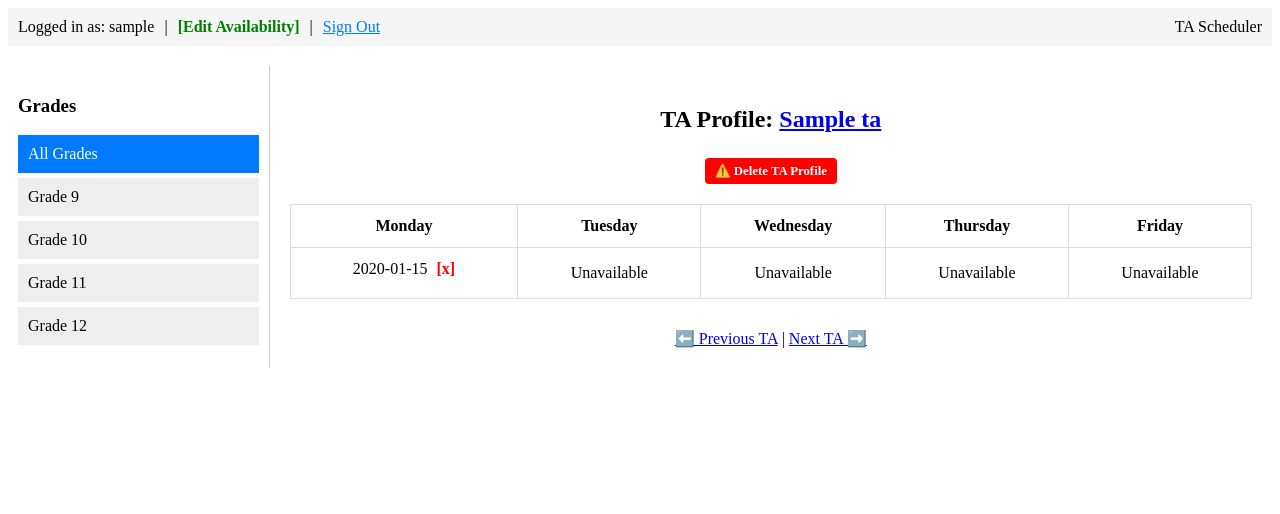
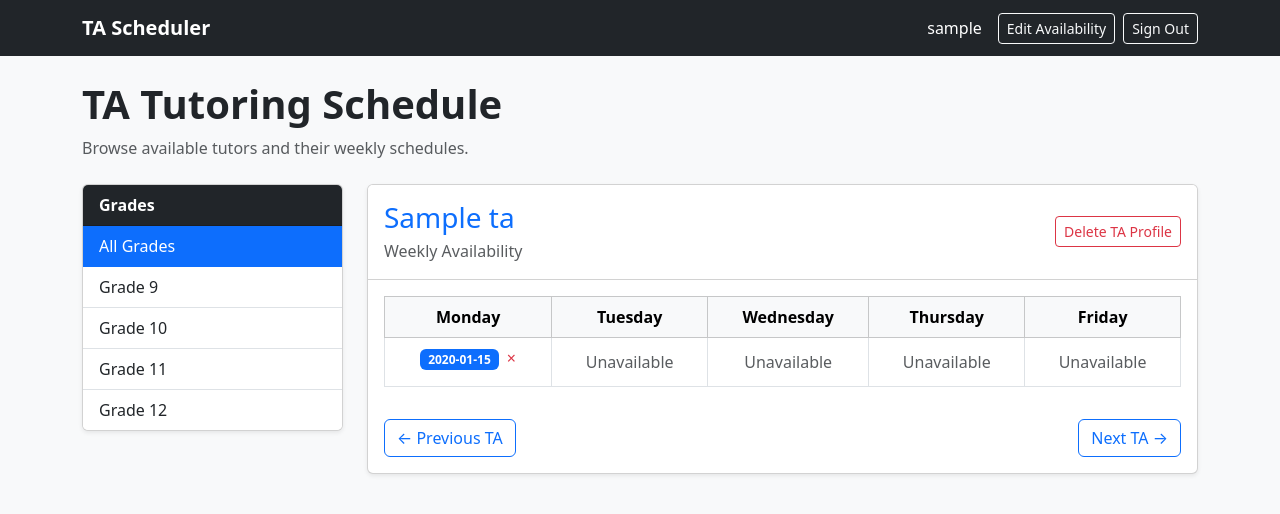
Before and after one commit to BLNassour/Tutoring-App, a Django app: page / in a window 1280 px wide. Shown: the top 514 px of the page. Run offline with Django 5.2, Linux system fonts and the light colour scheme; a user stored in the database is signed in; tables that the repository leaves empty hold one stand-in row (values such as "Sample post").

Commit message:
Add Bootstrap styling and Crispy Forms integration

```diff
--- /dev/null
+++ b/myproject/requirements.txt
@@ -0,0 +1,6 @@
+asgiref==3.12.1
+crispy-bootstrap5==2026.9
+Django==6.1.2
+django-crispy-forms==2.7
+sqlparse==0.6.0
+tzdata==2026.5
--- /dev/null
+++ b/myproject/tutoring/templates/base.html
@@ -0,0 +1,55 @@
+<!doctype html>
+<html lang="en">
+  <head>
+    <meta charset="UTF-8" />
+    <meta name="viewport" content="width=device-width, initial-scale=1" />
+    <title>{% block title %}CS Tutoring{% endblock %}</title>
+
+    <link
+      href="https://cdn.jsdelivr.net/npm/bootstrap@5.3.3/dist/css/bootstrap.min.css"
+      rel="stylesheet"
+    />
+  </head>
+  <body class="bg-light">
+    <nav class="navbar navbar-expand-lg navbar-dark bg-dark">
+      <div class="container">
+        <a class="navbar-brand fw-bold" href="{% url 'ta_dashboard' %}">
+          TA Scheduler
+        </a>
+
+        <div class="d-flex gap-2 align-items-center">
+          {% if user.is_authenticated %}
+          <span class="text-white me-2"> {{ user.username }} </span>
+
+          {% if user.is_superuser or user.ta %}
+          <a
+            class="btn btn-outline-light btn-sm"
+            href="{% url 'edit_availability' %}"
+          >
+            Edit Availability
+          </a>
+          {% endif %}
+
+          <form method="post" action="{% url 'logout' %}">
+            {% csrf_token %}
+            <button class="btn btn-outline-light btn-sm" type="submit">
+              Sign Out
+            </button>
+          </form>
+          {% else %}
+          <a class="btn btn-outline-light btn-sm" href="{% url 'login' %}"
+            >Sign In</a
+          >
+          <a class="btn btn-primary btn-sm" href="{% url 'signup' %}"
+            >Sign Up</a
+          >
+          {% endif %}
+        </div>
+      </div>
+    </nav>
+
+    <main class="container py-4">{% block content %} {% endblock %}</main>
+
+    <script src="https://cdn.jsdelivr.net/npm/bootstrap@5.3.3/dist/js/bootstrap.bundle.min.js"></script>
+  </body>
+</html>
--- a/myproject/tutoring/templates/tutoring/home.html
+++ b/myproject/tutoring/templates/tutoring/home.html
@@ -1,63 +1,80 @@
-<!DOCTYPE html>
-<html>
-<head>
-    <title>TA Schedule Dashboard</title>
-    <style>
-        .header { display: flex; justify-content: space-between; padding: 10px; background: #f5f5f5; }
-        .main-layout { display: flex; margin-top: 20px; }
-        .sidebar { width: 20%; padding: 10px; border-right: 1px solid #ccc; }
-        .content { width: 80%; padding: 20px; text-align: center; }
-        .tab { display: block; padding: 10px; margin: 5px 0; background: #eee; text-decoration: none; color: black;}
-        .tab.active { background: #007BFF; color: white; }
-        table { width: 100%; border-collapse: collapse; margin-top: 20px; }
-        th, td { border: 1px solid #ddd; padding: 12px; text-align: center; }
-        .navigation { margin-top: 30px; }
-        .delete-link { color: red; text-decoration: none; font-weight: bold; margin-left: 5px; }
-        .delete-link:hover { text-decoration: underline; }
-        .delete-ta-btn { display: inline-block; color: white; background-color: red; padding: 5px 10px; text-decoration: none; border-radius: 4px; font-size: 0.8em; margin-top: 5px; font-weight: bold; }
-        .delete-ta-btn:hover { background-color: darkred; }
-        .slot-item { margin-bottom: 8px; display: block; }
-    </style>
-</head>
-<body>
+{% extends "base.html" %} {% block title %}TA Schedule Dashboard{% endblock %}
+{% block content %}
 
-    <div class="header">
-        <div class="auth-btn" style="display: flex; align-items: center; gap: 10px;">
-            {% if user.is_authenticated %}
-                <span>Logged in as: {{ user.username }}</span> |
-                {% if user.is_superuser or user.ta %}
-                    <a href="{% url 'edit_availability' %}" style="font-weight:bold; color:green; text-decoration: none;">[Edit Availability]</a> |
-                {% endif %}
-                <form method="post" action="{% url 'logout' %}" style="display: inline; margin: 0; padding: 0;">
-                    {% csrf_token %}
-                    <button type="submit" style="background: none; border: none; color: #007BFF; text-decoration: underline; cursor: pointer; font-size: inherit; font-family: inherit; padding: 0;">Sign Out</button>
-                </form>
-            {% else %}
-                <a href="{% url 'login' %}">Sign In to Edit Availability</a>
-                <a href="{% url 'signup' %}">Sign Up</a>
+<div class="mb-4">
+  <h1 class="fw-bold">TA Tutoring Schedule</h1>
+  <p class="text-muted">Browse available tutors and their weekly schedules.</p>
+</div>
+
+<div class="row g-4">
+  <!-- Grade filtering -->
+  <div class="col-md-3">
+    <div class="card shadow-sm">
+      <div class="card-header bg-dark text-white fw-bold">Grades</div>
+
+      <div class="list-group list-group-flush">
+        <a
+          href="{% url 'ta_dashboard' %}"
+          class="list-group-item list-group-item-action {% if not selected_grade %}active{% endif %}"
+        >
+          All Grades
+        </a>
+
+        {% for grade in grades_list %}
+        <a
+          href="{% url 'ta_dashboard' %}?grade={{ grade }}"
+          class="list-group-item list-group-item-action {% if selected_grade == grade %}active{% endif %}"
+        >
+          Grade {{ grade }}
+        </a>
+        {% endfor %}
+      </div>
+    </div>
+  </div>
+
+  <!-- Schedule -->
+  <div class="col-md-9">
+    {% if current_ta %}
+
+    <div class="card shadow-sm">
+      <div class="card-header bg-white p-3">
+        <div
+          class="d-flex justify-content-between align-items-center flex-wrap gap-2"
+        >
+          <div>
+            <h3 class="mb-1">
+              <a
+                href="{% url 'ta_detail' current_ta.pk %}"
+                class="text-decoration-none"
+              >
+                {{ current_ta.name }}
+              </a>
+            </h3>
+            <span class="text-muted">Weekly Availability</span>
+          </div>
+
+          {% if user.is_superuser %}
+          <a
+            href="{% url 'delete_ta' current_ta.pk %}"
+            class="btn btn-outline-danger btn-sm"
+            onclick="
+              return confirm(
+                'Permanently delete this TA profile and all their schedule slots?',
+              );
+            "
+          >
+            Delete TA Profile
+          </a>
           {% endif %}
         </div>
-        <div>TA Scheduler</div>
       </div>
 
-    <div class="main-layout">
-        <div class="sidebar">
-            <h3>Grades</h3>
-            <a href="{% url 'ta_dashboard' %}" class="tab {% if not selected_grade %}active{% endif %}">All Grades</a>
-            {% for grade in grades_list %}
-                <a href="{% url 'ta_dashboard' %}?grade={{ grade }}" class="tab {% if selected_grade == grade %}active{% endif %}">Grade {{ grade }}</a>
-            {% endfor %}
-        </div>
-
-        <div class="content">
-            {% if current_ta %}
-                <h2>TA Profile: <a href="{% url 'ta_detail' current_ta.pk %}">{{ current_ta.name }}</a></h2>
-                {% if user.is_superuser %}
-                    <a href="{% url 'delete_ta' current_ta.pk %}" class="delete-ta-btn" onclick="return confirm('Permanently delete this TA profile and all their schedule slots?');">⚠️ Delete TA Profile</a>
-                {% endif %}
-
-                <table>
-                    <thead>
+      <div class="card-body">
+        <div class="table-responsive">
+          <table
+            class="table table-bordered table-hover text-center align-middle"
+          >
+            <thead class="table-light">
               <tr>
                 <th>Monday</th>
                 <th>Tuesday</th>
@@ -66,46 +83,147 @@
                 <th>Friday</th>
               </tr>
             </thead>
+
             <tbody>
               <tr>
                 <td>
                   {% for slot in schedule.Monday %}
-                                    <span class="slot-item">{{ slot.time_slot }}{% if user.is_superuser or user.ta == current_ta %}<a href="{% url 'delete_availability' slot.pk %}" class="delete-link" onclick="return confirm('Remove this schedule slot?');"> [x]</a>{% endif %}</span>
-                                {% empty %}Unavailable{% endfor %}
+                  <div class="mb-2">
+                    <span class="badge text-bg-primary">
+                      {{ slot.time_slot }}
+                    </span>
+                    {% if user.is_superuser or user.ta == current_ta %}
+                    <a
+                      href="{% url 'delete_availability' slot.pk %}"
+                      class="text-danger text-decoration-none ms-1"
+                      onclick="return confirm('Remove this schedule slot?');"
+                    >
+                      ×
+                    </a>
+                    {% endif %}
+                  </div>
+                  {% empty %}
+                  <span class="text-muted">Unavailable</span>
+                  {% endfor %}
                 </td>
+
                 <td>
                   {% for slot in schedule.Tuesday %}
-                                    <span class="slot-item">{{ slot.time_slot }}{% if user.is_superuser or user.ta == current_ta %}<a href="{% url 'delete_availability' slot.pk %}" class="delete-link" onclick="return confirm('Remove this schedule slot?');"> [x]</a>{% endif %}</span>
-                                {% empty %}Unavailable{% endfor %}
+                  <div class="mb-2">
+                    <span class="badge text-bg-primary">
+                      {{ slot.time_slot }}
+                    </span>
+                    {% if user.is_superuser or user.ta == current_ta %}
+                    <a
+                      href="{% url 'delete_availability' slot.pk %}"
+                      class="text-danger text-decoration-none ms-1"
+                      onclick="return confirm('Remove this schedule slot?');"
+                    >
+                      ×
+                    </a>
+                    {% endif %}
+                  </div>
+                  {% empty %}
+                  <span class="text-muted">Unavailable</span>
+                  {% endfor %}
                 </td>
+
                 <td>
                   {% for slot in schedule.Wednesday %}
-                                    <span class="slot-item">{{ slot.time_slot }}{% if user.is_superuser or user.ta == current_ta %}<a href="{% url 'delete_availability' slot.pk %}" class="delete-link" onclick="return confirm('Remove this schedule slot?');"> [x]</a>{% endif %}</span>
-                                {% empty %}Unavailable{% endfor %}
+                  <div class="mb-2">
+                    <span class="badge text-bg-primary">
+                      {{ slot.time_slot }}
+                    </span>
+                    {% if user.is_superuser or user.ta == current_ta %}
+                    <a
+                      href="{% url 'delete_availability' slot.pk %}"
+                      class="text-danger text-decoration-none ms-1"
+                      onclick="return confirm('Remove this schedule slot?');"
+                    >
+                      ×
+                    </a>
+                    {% endif %}
+                  </div>
+                  {% empty %}
+                  <span class="text-muted">Unavailable</span>
+                  {% endfor %}
                 </td>
+
                 <td>
                   {% for slot in schedule.Thursday %}
-                                    <span class="slot-item">{{ slot.time_slot }}{% if user.is_superuser or user.ta == current_ta %}<a href="{% url 'delete_availability' slot.pk %}" class="delete-link" onclick="return confirm('Remove this schedule slot?');"> [x]</a>{% endif %}</span>
-                                {% empty %}Unavailable{% endfor %}
+                  <div class="mb-2">
+                    <span class="badge text-bg-primary">
+                      {{ slot.time_slot }}
+                    </span>
+                    {% if user.is_superuser or user.ta == current_ta %}
+                    <a
+                      href="{% url 'delete_availability' slot.pk %}"
+                      class="text-danger text-decoration-none ms-1"
+                      onclick="return confirm('Remove this schedule slot?');"
+                    >
+                      ×
+                    </a>
+                    {% endif %}
+                  </div>
+                  {% empty %}
+                  <span class="text-muted">Unavailable</span>
+                  {% endfor %}
                 </td>
+
                 <td>
                   {% for slot in schedule.Friday %}
-                                    <span class="slot-item">{{ slot.time_slot }}{% if user.is_superuser or user.ta == current_ta %}<a href="{% url 'delete_availability' slot.pk %}" class="delete-link" onclick="return confirm('Remove this schedule slot?');"> [x]</a>{% endif %}</span>
-                                {% empty %}Unavailable{% endfor %}
+                  <div class="mb-2">
+                    <span class="badge text-bg-primary">
+                      {{ slot.time_slot }}
+                    </span>
+                    {% if user.is_superuser or user.ta == current_ta %}
+                    <a
+                      href="{% url 'delete_availability' slot.pk %}"
+                      class="text-danger text-decoration-none ms-1"
+                      onclick="return confirm('Remove this schedule slot?');"
+                    >
+                      ×
+                    </a>
+                    {% endif %}
+                  </div>
+                  {% empty %}
+                  <span class="text-muted">Unavailable</span>
+                  {% endfor %}
                 </td>
               </tr>
             </tbody>
           </table>
+        </div>
 
-                <div class="navigation">
-                    <a href="{% url 'ta_dashboard' %}?ta_index={{ prev_index }}&grade={{ selected_grade }}">⬅️ Previous TA</a> |
-                    <a href="{% url 'ta_dashboard' %}?ta_index={{ next_index }}&grade={{ selected_grade }}">Next TA ➡️</a>
+        <div class="d-flex justify-content-between mt-3">
+          <a
+            href="{% url 'ta_dashboard' %}?ta_index={{ prev_index }}&grade={{ selected_grade }}"
+            class="btn btn-outline-primary"
+          >
+            ← Previous TA
+          </a>
+
+          <a
+            href="{% url 'ta_dashboard' %}?ta_index={{ next_index }}&grade={{ selected_grade }}"
+            class="btn btn-outline-primary"
+          >
+            Next TA →
+          </a>
         </div>
+      </div>
+    </div>
+
     {% else %}
-                <p>No TAs found for this criteria.</p>
+
+    <div class="card shadow-sm">
+      <div class="card-body text-center py-5">
+        <h4>No Tutors Available</h4>
+        <p class="text-muted mb-0">No TAs found for the selected criteria.</p>
+      </div>
+    </div>
+
     {% endif %}
   </div>
 </div>
 
-</body>
-</html>
+{% endblock %}
```
Also changed, not shown: myproject/myproject/settings.py (+9 -0 lines), myproject/tutoring/templates/registration/login.html (+21 -27 lines), myproject/tutoring/templates/registration/signup.html (+23 -8 lines), myproject/tutoring/templates/tutoring/edit_availability.html (+41 -33 lines), myproject/tutoring/templates/tutoring/ta_detail.html (+31 -13 lines). Lines whose indentation alone changed are shown as unchanged.
